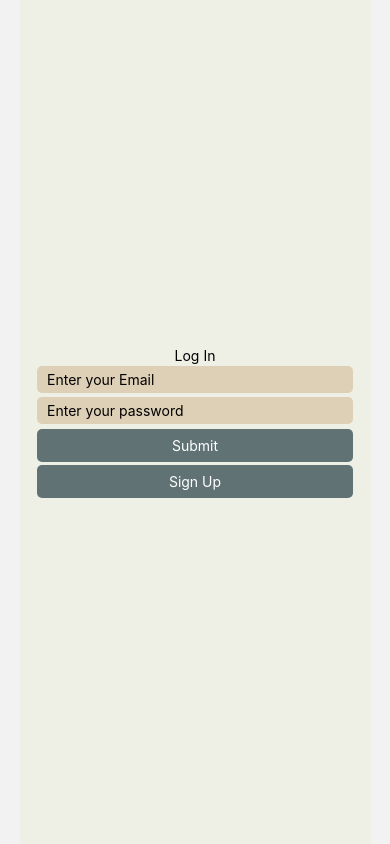
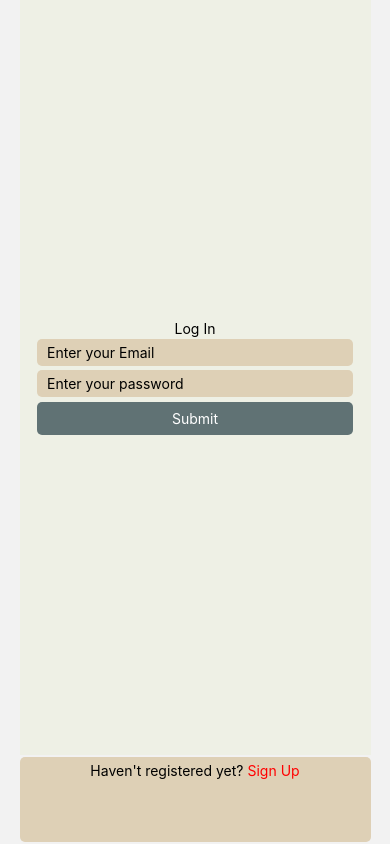
Before and after one commit to FahadAbdulQayyum/expo-react, a React Native app: screen /Login in a window 390 px wide. Built offline with nearby package versions, Linux system fonts and the light colour scheme.

Commit message:
now login page has separated line for redirecting to 'signup' page

```diff
--- a/stackStyle/logIn.js
+++ b/stackStyle/logIn.js
@@ -9,7 +9,6 @@ export default function LogIn({ navigation }) {
                 flex: 1,
                 alignItems: 'center',
                 justifyContent: 'center',
-                // width: '90%',
             }}
         >
             <View
@@ -25,7 +24,6 @@ export default function LogIn({ navigation }) {
                 <TextInput
                     placeholder='Enter your password'
                     textContentType='password'
-                    // returnKeyType='password'
                     secureTextEntry
                     keyboardType='number-pad'
                     style={styles.inpt1}
@@ -36,20 +34,31 @@ export default function LogIn({ navigation }) {
                     <Text
                         style={styles.txt}
                     >Submit</Text></TouchableOpacity >
-                {/* <Text>Sign Up Screen</Text> */}
-                {/* <Button
-                    title="Go To Home"
-                    onPress={() => navigation.navigate('Home')}
-                /> */}
-                <TouchableOpacity
+                {/* <TouchableOpacity
                     style={styles.btn}
                     onPress={() => navigation.navigate('Signup')}
                 >
                     <Text
                         style={styles.txt}
-                    >Sign Up</Text></TouchableOpacity >
+                    >Sign Up</Text></TouchableOpacity > */}
             </View>
-
+            <View
+                style={{ ...styles.inpt, ...styles.inpt2 }}
+            >
+                <View
+                    // style={{ flex: 1, justifyContent: 'flex-start' }}
+                    style={{ flex: 1, flexDirection: 'row' }}
+                >
+                    <Text>Haven't registered yet?&nbsp;</Text>
+                    <TouchableOpacity
+                        // style={styles.btn}
+                        onPress={() => navigation.navigate('Signup')}
+                    >
+                        <Text
+                            style={{ ...styles.txt, ...styles.txt1 }}
+                        >Sign Up</Text></TouchableOpacity >
+                </View>
+            </View>
         </View>
     );
 }
@@ -78,6 +87,15 @@ const styles = StyleSheet.create({
         padding: 5,
         borderRadius: 5,
     },
+    inpt2: {
+        flex: .1,
+        backgroundColor: '#DED0B6',
+        marginVertical: 2,
+        width: '90%',
+        paddingHorizontal: 10,
+        padding: 5,
+        borderRadius: 5,
+    },
     btn: {
         backgroundColor: '#607274',
         width: '90%',
@@ -92,5 +110,8 @@ const styles = StyleSheet.create({
     },
     txt: {
         color: 'white',
-    }
+    },
+    txt1: {
+        color: 'red',
+    },
 })
--- a/stackStyle/signUp.js
+++ b/stackStyle/signUp.js
@@ -16,6 +16,12 @@ export default function SignUp({ navigation }) {
                 style={styles.inpt}
             >
                 <Text>Sign Up</Text>
+                <TextInput
+                    placeholder='Enter your username'
+                    textContentType='username'
+                    keyboardType='url'
+                    style={styles.inpt1}
+                />
                 <TextInput
                     placeholder='Enter your Email'
                     textContentType='username'
```
